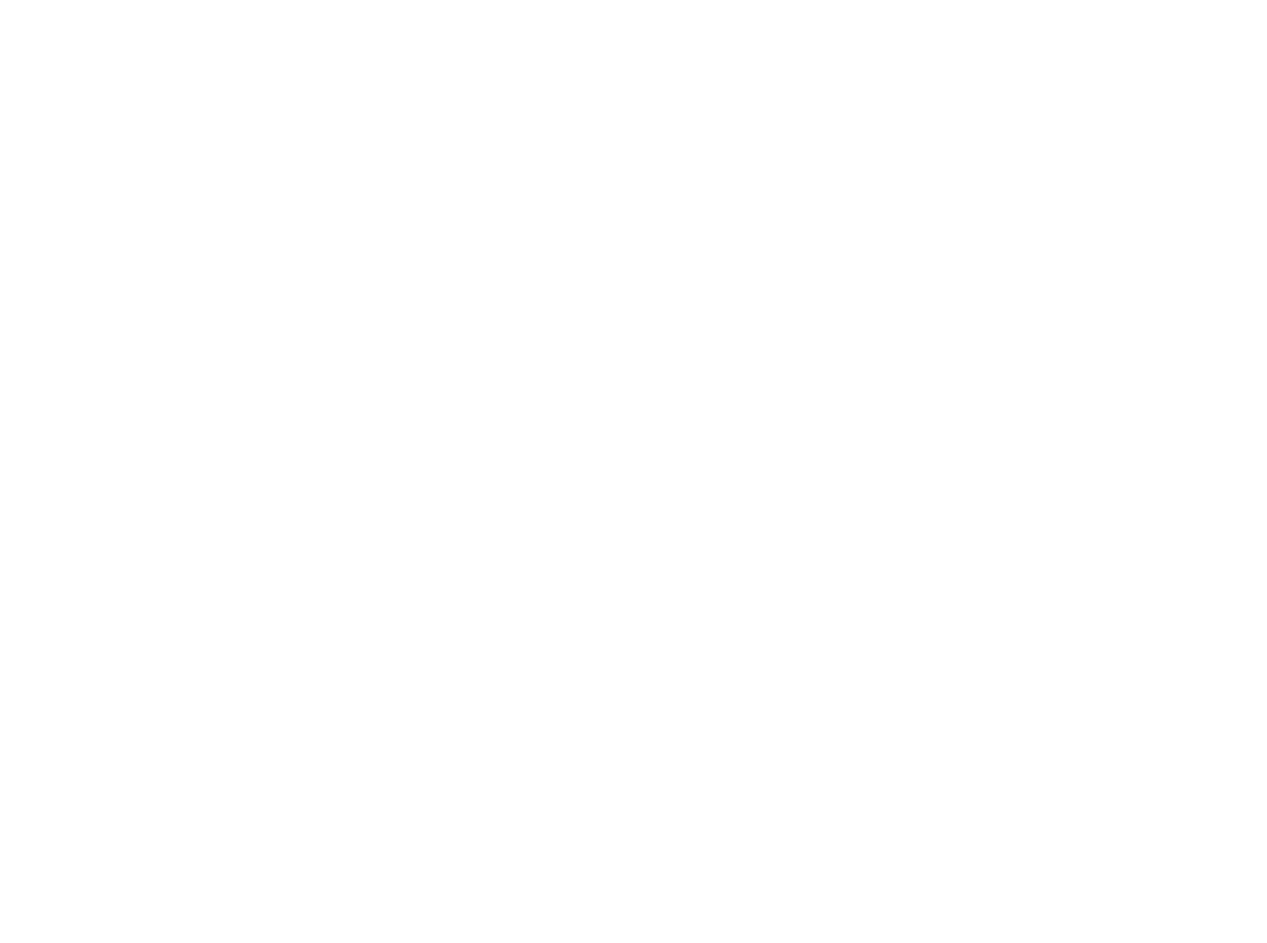
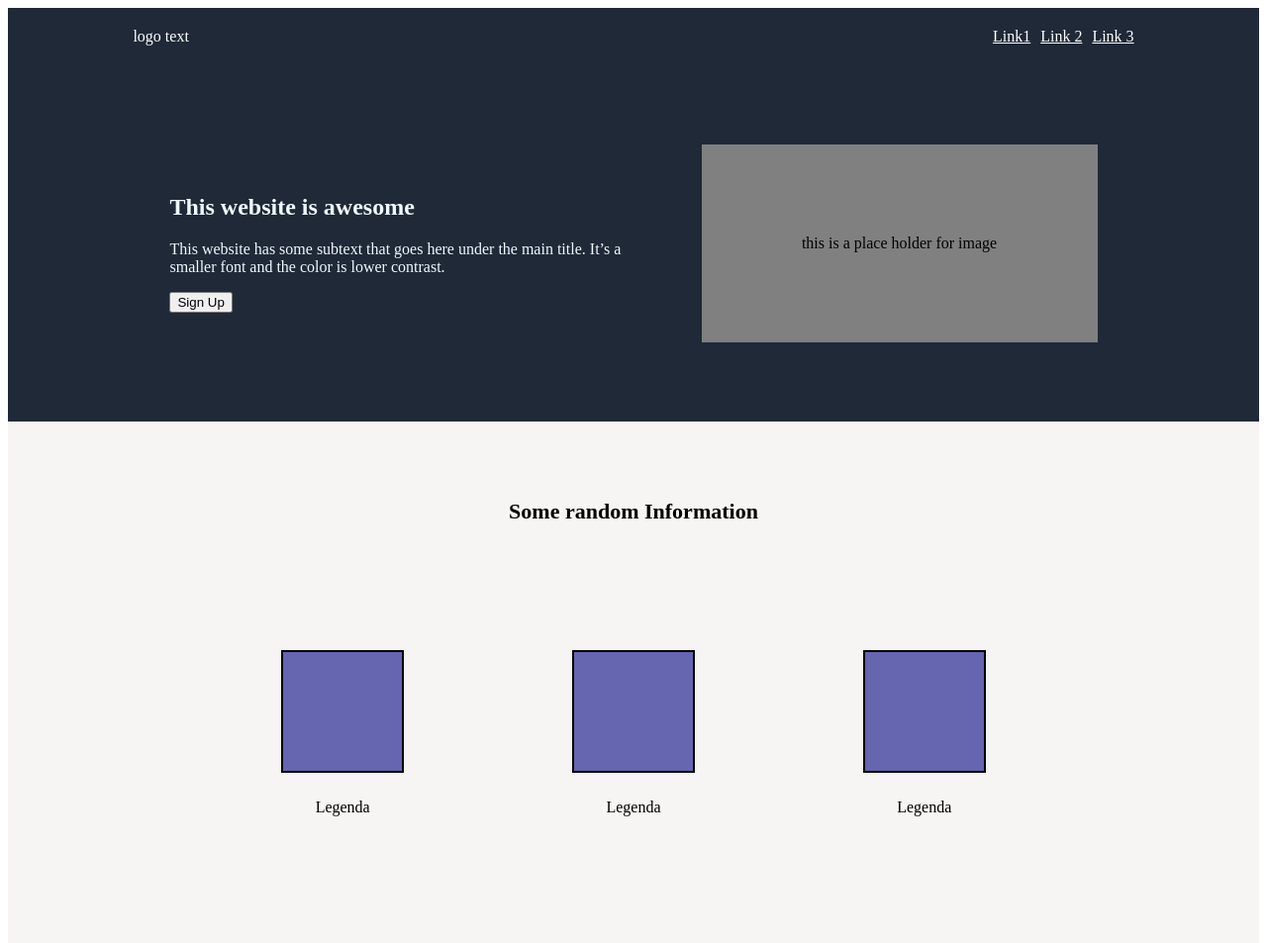
Before and after one commit to rodrigo134/LandingPageOdin, a plain HTML site: page index.html in a window 1280 px wide. Shown: the top 953 px of the page at 99% size. Before the commit the page ends 800 px from the top, so only its background shows below. Drawn offline with Linux system fonts and the light colour scheme.

Commit message:
index.html
I finished a landing page, applying knowledge of html and css, using only documentation as a reference

```diff
--- a/index.html
+++ b/index.html
@@ -5,9 +5,189 @@
     <meta charset="UTF-8">
     <meta name="viewport" content="width=device-width, initial-scale=1.0">
     <title>Document</title>
+    <style>
+        html {
+            margin: 0;
+            padding: 0;
+        }
+
+
+
+        a {
+            color: white;
+        }
+
+        .section-header {
+            display: flex;
+            background-color: #1F2937;
+            padding: 20px 10%;
+            color: white;
+
+        }
+
+        .menu {
+            display: flex;
+            margin-left: auto;
+            gap: 10px;
+        }
+
+
+
+        .section-main {
+            background-color: #1F2937;
+            display: flex;
+            align-items: center;
+            justify-content: space-evenly;
+            padding: 80px 10%;
+            max-width: 1200px;
+            margin: 0 auto;
+        }
+
+        .placeholder-img {
+            width: 400px;
+            height: 200px;
+            align-items: center;
+            justify-content: center;
+            text-align: center;
+            background-color: grey;
+            display: flex;
+        }
+
+
+        .text-hero {
+            max-width: 500px;
+            color: aliceblue;
+        }
+
+        .section-content {
+            background-color: rgb(246, 245, 243);
+            display: block;
+            text-align: center;
+            padding: 60px 10%;
+
+        }
+
+        h2 {
+            font-size: 22px;
+        }
+
+        .container-flex {
+            display: flex;
+            padding: 40px 10%;
+            text-align: center;
+            flex-direction: column;
+
+        }
+
+        .wrapper {
+            display: flex;
+            gap: 20px;
+            justify-content: space-evenly;
+            flex-wrap: wrap;
+            height: 400px;
+            align-items: center;
+        }
+
+        .item-flex {
+            display: flex;
+            flex-direction: column;
+            align-items: center;
+            gap: 10px;
+
+
+        }
+
+        .item {
+            height: 120px;
+            width: 120px;
+            background-color: rgb(101, 101, 176);
+            border: solid 2px;
+        }
+
+        .cit {
+            background-color: rgb(210, 195, 195);
+            text-align: center;
+            padding: 120px 15%;
+            height: 400px;
+        }
+
+        .cit h2 {
+            font-size: 38px;
+        }
+
+        footer {
+            background-color: #1F2937;
+            text-align: center;
+            color: #eee;
+            padding: 20px 20px;
+            border-top: 1px solid #444;
+            /* Espaçamento interno */
+
+        }
+    </style>
 </head>
 
 <body>
+    <header class="section-header">
+        <div class="text-logo">logo text</div>
+        <nav class="menu">
+            <a href="">Link1</a>
+            <a href="">Link 2</a>
+            <a href="">Link 3</a>
+        </nav>
+    </header>
+    <section class="section-main">
+        <div class="text-hero">
+            <h1>This website is awesome</h1>
+            <p>This website has some subtext that goes here under the main title. It’s a smaller font and the color is
+                lower contrast.</p>
+            <button>Sign Up</button>
+
+        </div>
+        <div class="placeholder-img">
+            this is a place holder for image
+
+        </div>
+
+    </section>
+
+
+    <!--Seção branca-->
+    <section class="section-content">
+        <h2>Some random Information</h2>
+
+        <div class="wrapper">
+            <div class="item-flex">
+                <div class="item"></div>
+                <p>Legenda</p>
+
+            </div>
+            <div class="item-flex">
+                <div class="item"></div>
+                <p>Legenda</p>
+            </div>
+            <div class="item-flex">
+                <div class="item"></div>
+                <p>Legenda</p>
+            </div>
+
+        </div>
+
+    </section>
+    <section class="cit">
+        <div>
+            <h2>This is an inspiring quote, or a testimonial from a
+                customer. Maybe it's just filling up space,or
+                maybe people will actually read it. Who knows?All I know is that it looks nice.
+
+            </h2>
+
+        </div>
+
+    </section>
+    <footer>
+        <p>Copyright The Odin Project</p>
+    </footer>
 
 </body>
 
```
